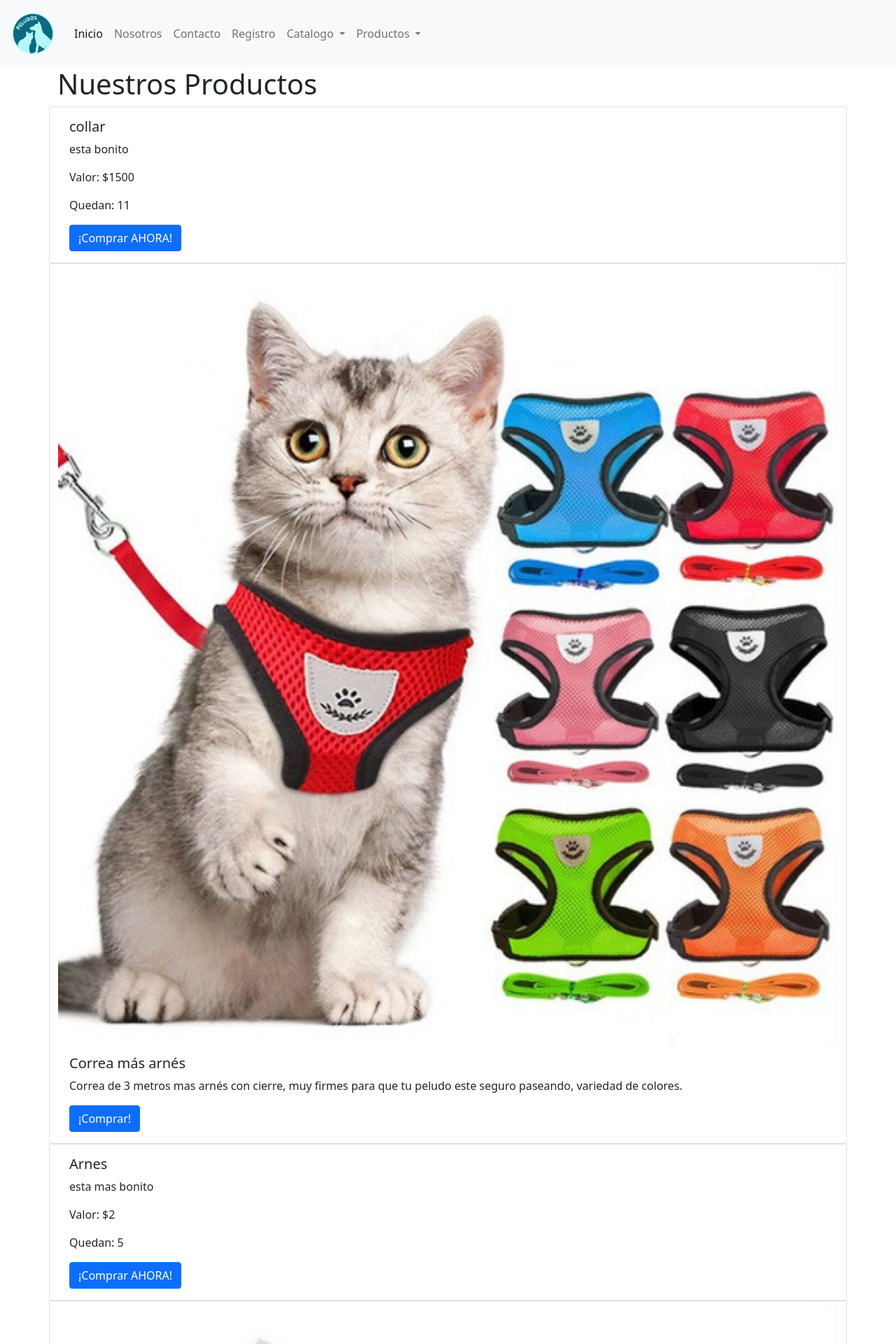
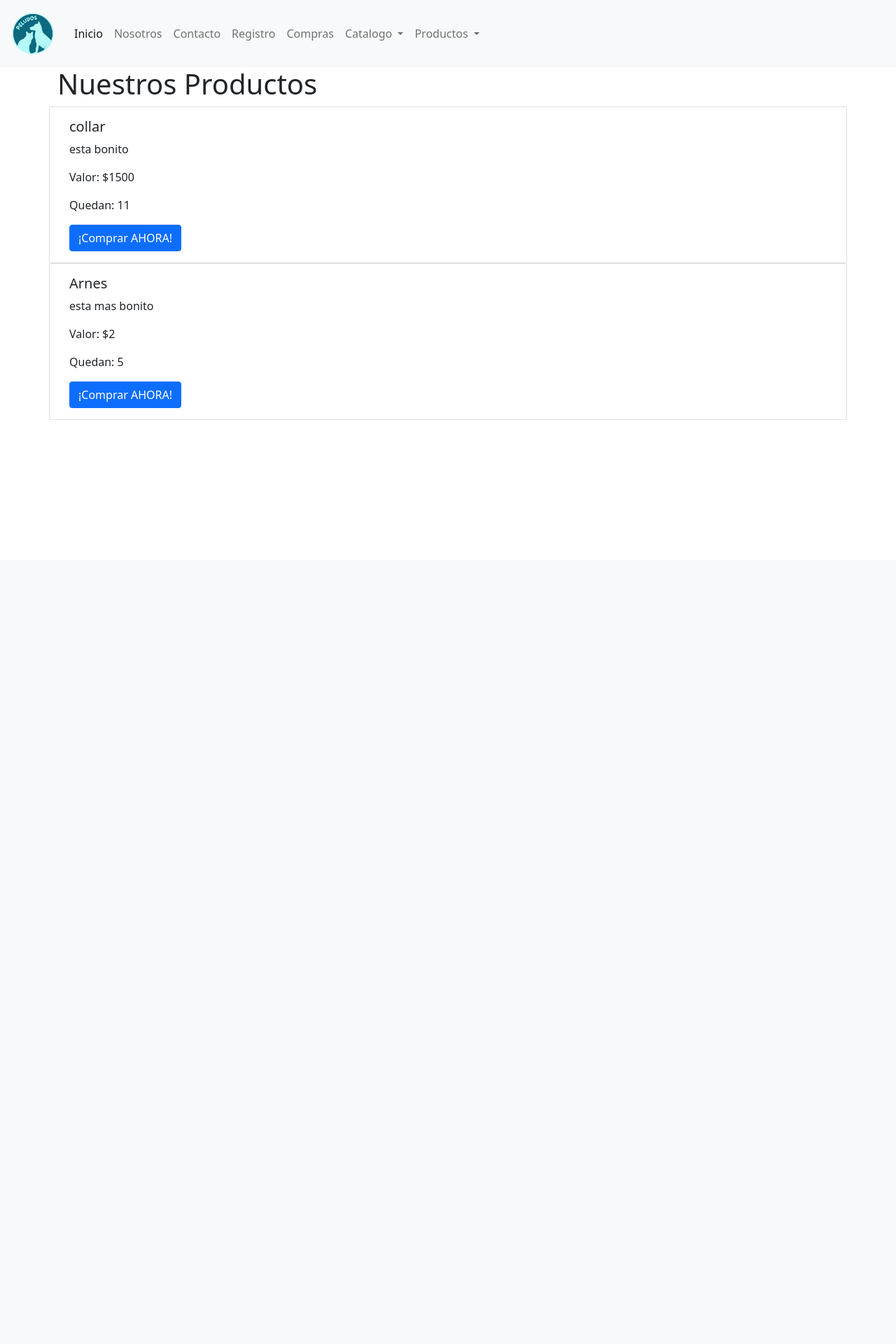
Before and after one commit to vamurat/Evaluacion3, a Django app: page /categoria/ in a window 1280 px wide. Shown: the top 1920 px of the page at 70% size. After the commit the page ends 600 px from the top, so only its background shows below. Run offline with Django 4.2, Linux system fonts and the light colour scheme; data comes from the database, SQL or seed files in the repository.

Commit message:
commit final

```diff
--- a/core/templates/api.html
+++ b/core/templates/api.html
@@ -33,6 +33,9 @@
             </li>
             <li class="nav-item">
               <a class="nav-link" href=/registro/">Registro</a>
+            </li>
+            <li class="nav-item">
+              <a class="nav-link" href="/categoria/">Compras</a>
             </li>
             <li class="nav-item dropdown">
               <a class="nav-link dropdown-toggle" href="#" id="navbarDropdownMenuLink" role="button"
--- a/core/templates/api2.html
+++ b/core/templates/api2.html
@@ -32,6 +32,9 @@
             </li>
             <li class="nav-item">
               <a class="nav-link" href="/registro/">Registro</a>
+            </li>
+            <li class="nav-item">
+              <a class="nav-link" href="/categoria/">Compras</a>
             </li>
             <li class="nav-item dropdown">
               <a class="nav-link dropdown-toggle" href="#" id="navbarDropdownMenuLink" role="button"
--- a/core/templates/bandanas.html
+++ b/core/templates/bandanas.html
@@ -32,6 +32,9 @@
             </li>
             <li class="nav-item">
               <a class="nav-link" href="/registro/">Registro</a>
+            </li>
+            <li class="nav-item">
+              <a class="nav-link" href="/categoria/">Compras</a>
             </li>
             <li class="nav-item dropdown">
               <a class="nav-link dropdown-toggle" href="#" id="navbarDropdownMenuLink" role="button"
--- a/core/templates/categoria.html
+++ b/core/templates/categoria.html
@@ -33,6 +33,9 @@
             </li>
             <li class="nav-item">
               <a class="nav-link" href="/registro/">Registro</a>
+            </li>
+            <li class="nav-item">
+              <a class="nav-link" href="/categoria/">Compras</a>
             </li>
             <li class="nav-item dropdown">
               <a class="nav-link dropdown-toggle" href="#" id="navbarDropdownMenuLink" role="button"
@@ -80,61 +83,8 @@
             <a href="" class="btn btn-primary">¡Comprar AHORA!</a>
         </div>
     </div>
-    <div class="card" >
-        <img src="{% static 'core/img/arnesGato.jpg' %}"
-          class="card-img-top" alt="Arnes de gato">
-        <div class="card-body">
-          <h5 class="card-title">Correa más arnés</h5>
-          <p class="card-text">Correa de 3 metros mas arnés con cierre, muy firmes para que tu peludo este seguro paseando, variedad de colores.</p>
-          <a href="" class="btn btn-primary">¡Comprar!</a>
-        </div>
-      </div>
     {%endfor %}
-  <!-- {%load static %} -->
-  <!-- <div class="col-lg-3 col-md-12">
-    <div class="card" >
-      <img src="{% static 'core/img/arnesGato.jpg' %}"
-        class="card-img-top" alt="Arnes de gato">
-      <div class="card-body">
-        <h5 class="card-title">Correa más arnés</h5>
-        <p class="card-text">Correa de 3 metros mas arnés con cierre, muy firmes para que tu peludo este seguro paseando, variedad de colores.</p>
-        <a href="" class="btn btn-primary">¡Comprar!</a>
-      </div>
-    </div>
-  </div>
-<div class="col-lg-3 col-md-6">
-    <div class="card" >
-      <img src="{% static 'core/img/Correatrote.jpg' %}"
-        class="card-img-top" alt="...">
-      <div class="card-body">
-        <h5 class="card-title">Correa para trotrar</h5>
-        <p class="card-text">Correa especial para salir a trotar con tu peludo, de material suave y transpirable para darle toda la seguridad, variedad de colores.</p>
-        <a href="" class="btn btn-primary">¡Comprar!</a>
-      </div>
-    </div>
-  </div>
-<div class="col-lg-3 col-md-6">
-  <div class="card" >
-    <img src="{% static 'core/img/correaPG.jpg' %}"
-        class="card-img-top" alt="...">
-      <div class="card-body">
-        <h5 class="card-title">Correa más arnés</h5>
-        <p class="card-text">Comodidad y seguridad: combinado con un diseño ergonómico, se adapta al cuerpo de la mascota y el material es suave y transpirable. </p>
-        <a href="" class="btn btn-primary">¡Comprar!</a>
-      </div>
-    </div>
-  </div>
-  <div class="col-lg-3 col-md-6">
-    <div class="card" >
-      <img src="{% static 'core/img/correaRetractil.jpg'%}"
-          class="card-img-top" alt="...">
-        <div class="card-body">
-          <h5 class="card-title">Correa retractil</h5>
-          <p class="card-text">correa flexible automática de 3 M / 5 M, ajustable a prueba de escape con mango antideslizante, para perros grandes y medianos.</p>
-          <a href="" class="btn btn-primary">¡Comprar!</a>
-        </div>
-      </div>
-    </div> -->
+
 </div>
 
 
--- a/core/templates/correas.html
+++ b/core/templates/correas.html
@@ -32,6 +32,9 @@
             </li>
             <li class="nav-item">
               <a class="nav-link" href="/registro/">Registro</a>
+            </li>
+            <li class="nav-item">
+              <a class="nav-link" href="/categoria/">Compras</a>
             </li>
             <li class="nav-item dropdown">
               <a class="nav-link dropdown-toggle" href="#" id="navbarDropdownMenuLink" role="button"
--- a/core/templates/identificadores.html
+++ b/core/templates/identificadores.html
@@ -32,6 +32,9 @@
             </li>
             <li class="nav-item">
               <a class="nav-link" href="/registro/">Registro</a>
+            </li>
+            <li class="nav-item">
+              <a class="nav-link" href="/categoria/">Compras</a>
             </li>
             <li class="nav-item dropdown">
               <a class="nav-link dropdown-toggle" href="#" id="navbarDropdownMenuLink" role="button"
--- a/core/templates/index.html
+++ b/core/templates/index.html
@@ -36,6 +36,9 @@
 					<li class="nav-item">
 						<a class="nav-link" href="/registro/">Registro</a>
 					</li>
+					<li class="nav-item">
+						<a class="nav-link" href="/categoria/">Compras</a>
+					</li>
 					<li class="nav-item dropdown">
 						<a class="nav-link dropdown-toggle" href="#" id="navbarDropdownMenuLink" role="button"
 						  data-bs-toggle="dropdown" aria-expanded="false">
@@ -44,8 +47,6 @@
 						<ul class="dropdown-menu" aria-labelledby="navbarDropdownMenuLink">
 						  <li><a class="dropdown-item" href="/api/">Perros</a></li>
 						  <li><a class="dropdown-item" href="/api2/">Gatos</a></li>
-
-
 						</ul>
 					<li class="nav-item dropdown">
 						<a class="nav-link dropdown-toggle" href="#" id="navbarDropdownMenuLink" role="button"
--- a/core/templates/registro.html
+++ b/core/templates/registro.html
@@ -45,6 +45,9 @@
 					</li>
 					<li class="nav-item">
 						<a class="nav-link" href="/registro/">Registro</a>
+					</li>
+                    <li class="nav-item">
+						<a class="nav-link" href="/categoria/">Compras</a>
 					</li>
 					<li class="nav-item dropdown">
 						<a class="nav-link dropdown-toggle" href="#" id="navbarDropdownMenuLink" role="button"
```
